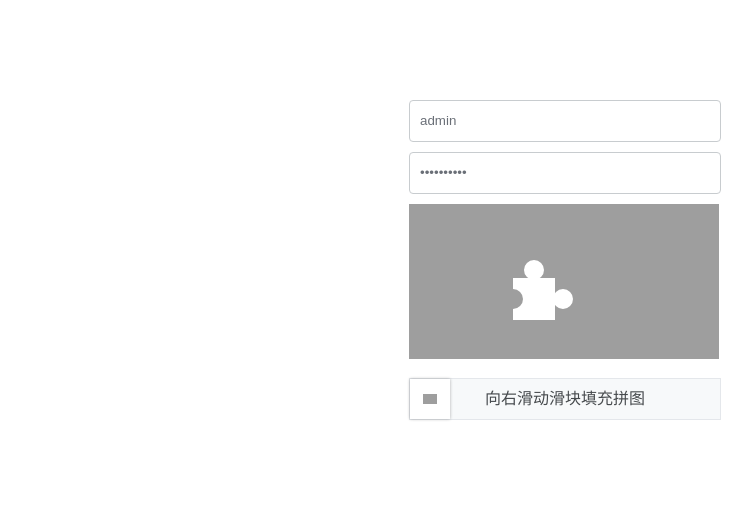
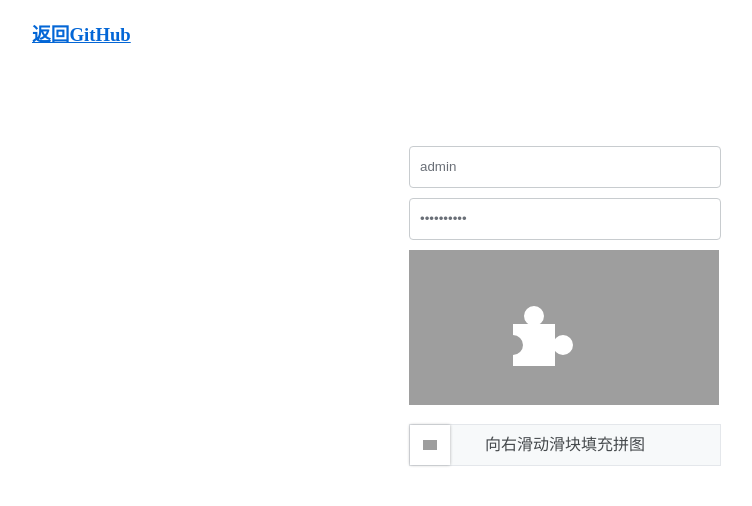
Before and after one commit to yeild/jigsaw, a plain HTML site: page demo.html in a window 1280 px wide. Shown: the whole page, without its empty margins (76-828 px from the left). Drawn offline with Linux system fonts and the light colour scheme; grey boxes are pictures that could not be loaded.

Commit message:
Update demo.html

```diff
--- a/demo.html
+++ b/demo.html
@@ -26,9 +26,15 @@
       font-size: 14px;
       text-align: center;
     }
+    a:link,a:visited,a:hover,a:active {
+      margin-left: 100px;
+      color: #0366D6;
+    }
+
   </style>
 </head>
 <body>
+<h3><a href="https://github.com/yeild/jigsaw">返回GitHub</a></h3>
 <div class="container">
   <input value="admin" readonly/>
   <input type="password" value="1234567890" readonly/>
```
